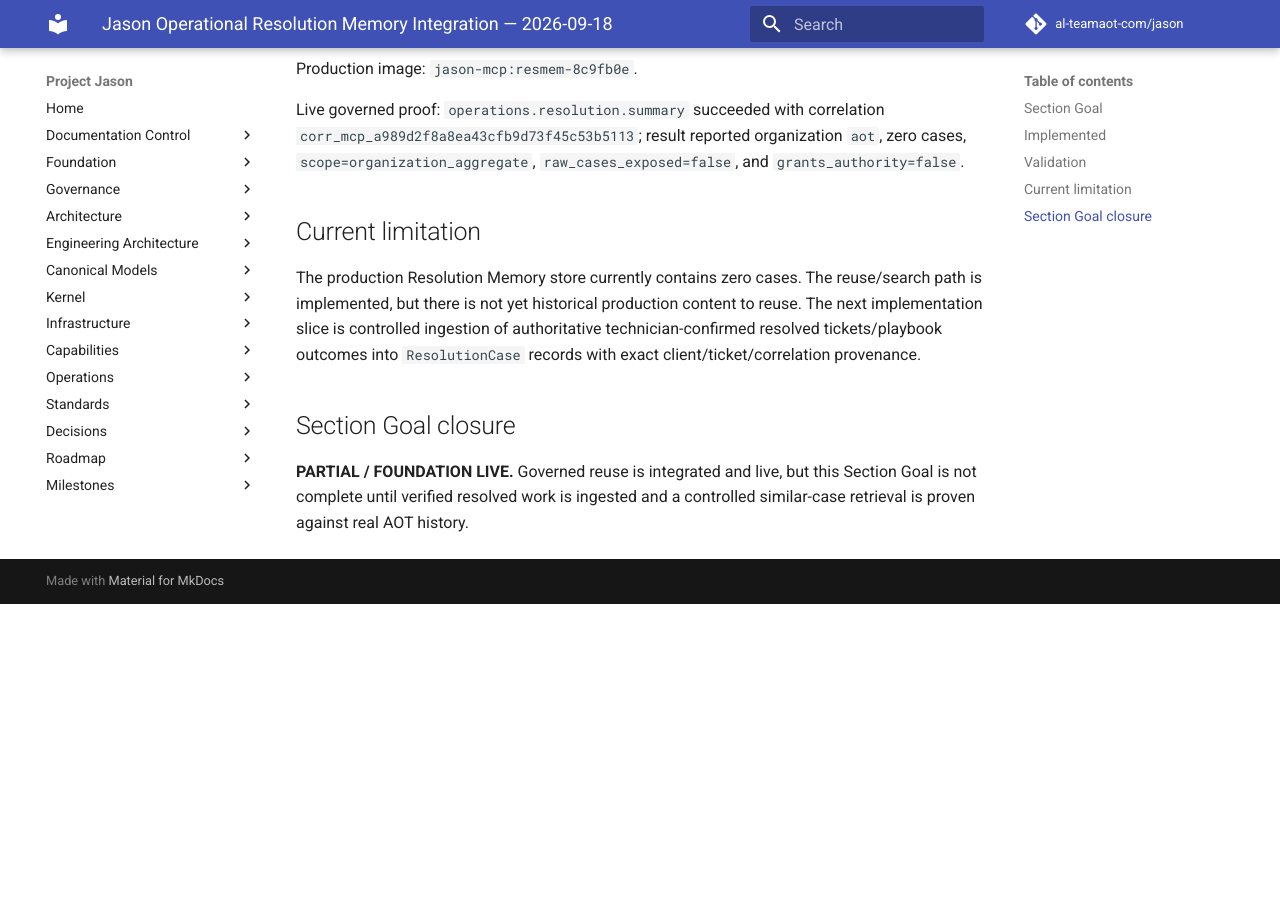
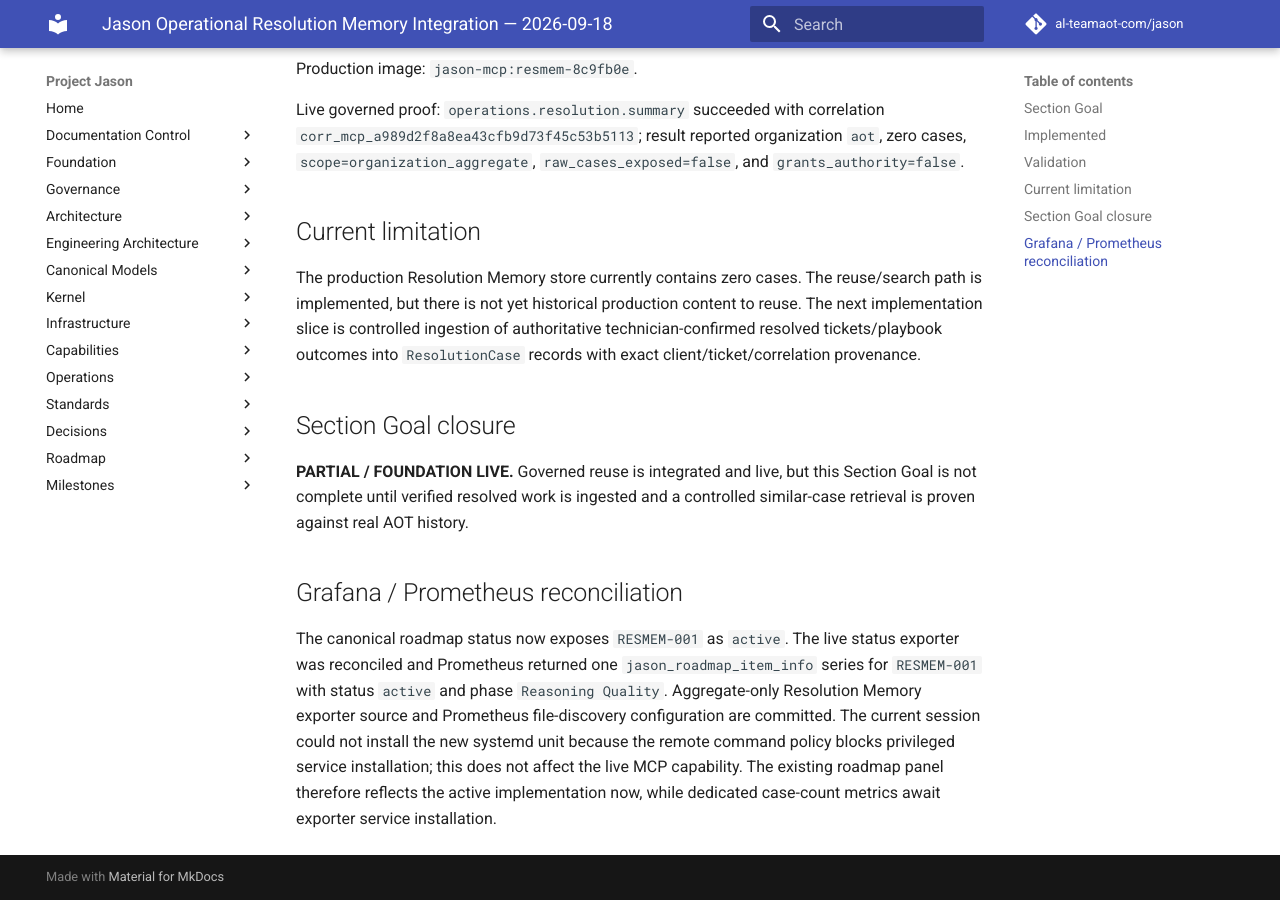
Before and after one commit to al-teamaot-com/jason, an MkDocs documentation site: the page built from docs/sessions/Jason-Operational-Resolution-Memory-Integration-2026-09-18.md, in a window 1280 px wide and 900 px high, scrolled down 1067 px. Built offline with MkDocs 1.6.1 and Material for MkDocs 9.7.7, drawn with Linux system fonts in a browser that asks for light colours; comment, search, counter and statistics services are not loaded; before the commit the page ends 1671 px from its top, so only the background shows below that.

Commit message:
Record Resolution Memory Grafana reconciliation

```diff
--- a/docs/sessions/Jason-Operational-Resolution-Memory-Integration-2026-09-18.md
+++ b/docs/sessions/Jason-Operational-Resolution-Memory-Integration-2026-09-18.md
@@ -26,3 +26,6 @@ The production Resolution Memory store currently contains zero cases. The reuse/
 
 ## Section Goal closure
 **PARTIAL / FOUNDATION LIVE.** Governed reuse is integrated and live, but this Section Goal is not complete until verified resolved work is ingested and a controlled similar-case retrieval is proven against real AOT history.
+
+## Grafana / Prometheus reconciliation
+The canonical roadmap status now exposes `RESMEM-001` as `active`. The live status exporter was reconciled and Prometheus returned one `jason_roadmap_item_info` series for `RESMEM-001` with status `active` and phase `Reasoning Quality`. Aggregate-only Resolution Memory exporter source and Prometheus file-discovery configuration are committed. The current session could not install the new systemd unit because the remote command policy blocks privileged service installation; this does not affect the live MCP capability. The existing roadmap panel therefore reflects the active implementation now, while dedicated case-count metrics await exporter service installation.
```
